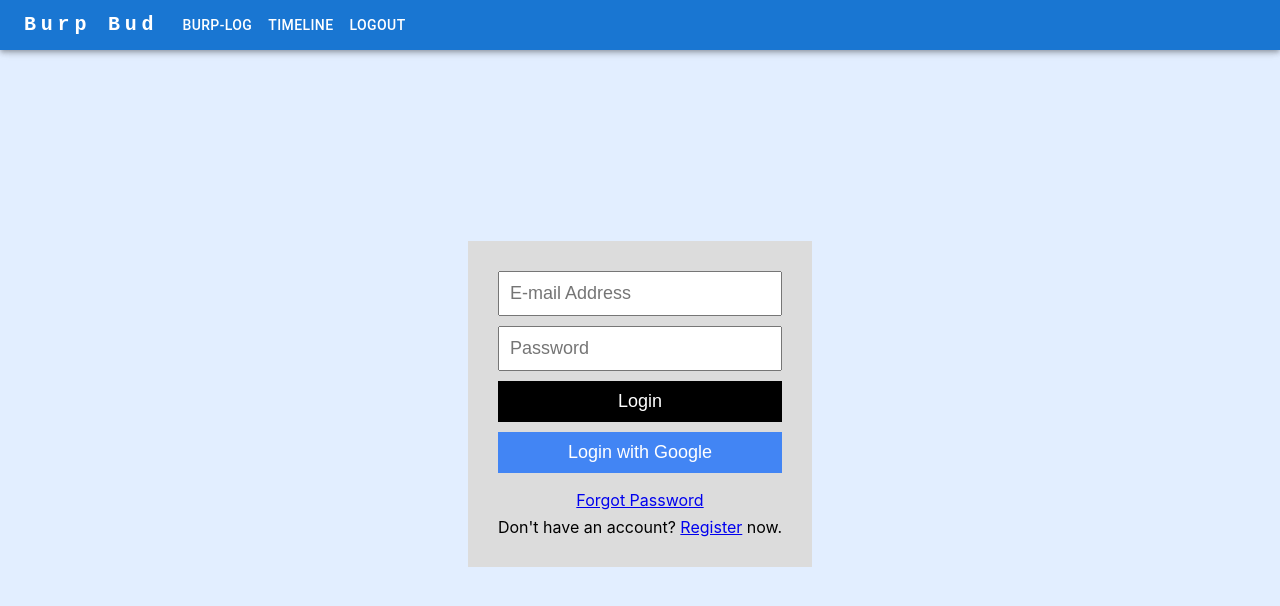
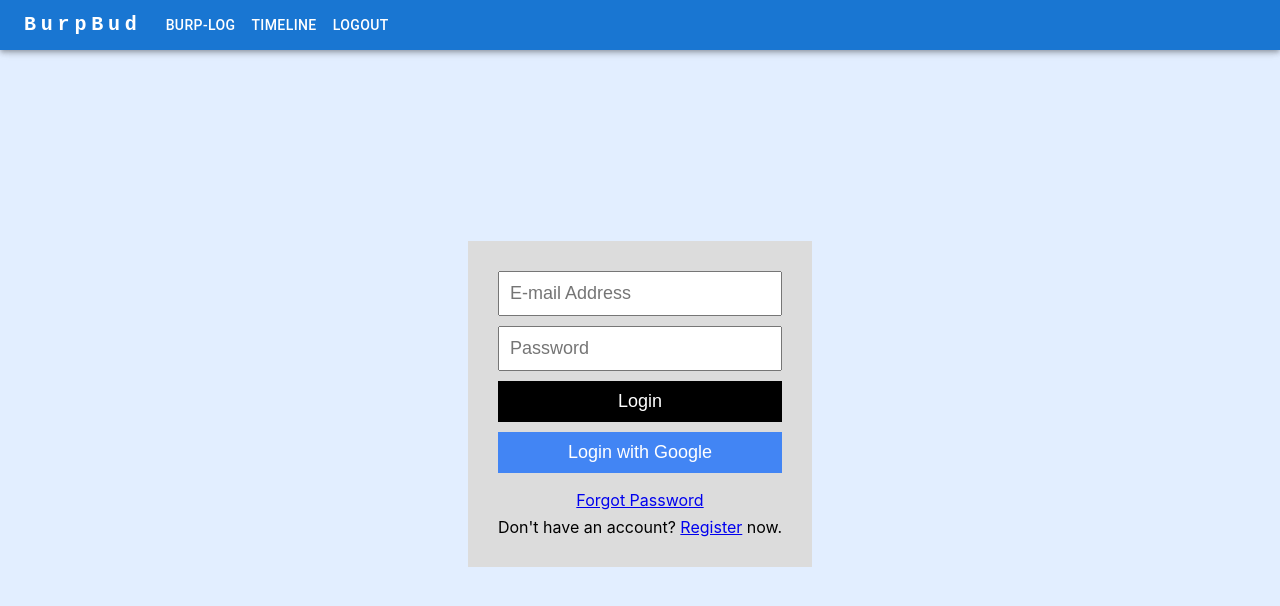
Before and after one commit to WhaleAnchor/BurpBud, a React (Create React App) app: page / in a window 1280 px wide. Shown: the top 606 px of the page. Built offline with nearby package versions, Linux system fonts and the light colour scheme; no server answers.

Commit message:
name change again oops

```diff
--- a/src/components/NavBar.js
+++ b/src/components/NavBar.js
@@ -51,7 +51,7 @@ export function NavBar({ setActiveComponent }) {
               textDecoration: 'none',
             }}
           >
-            Burp Bud
+            BurpBud
           </Typography>
 
           {/* Main burp logging page */}
```
